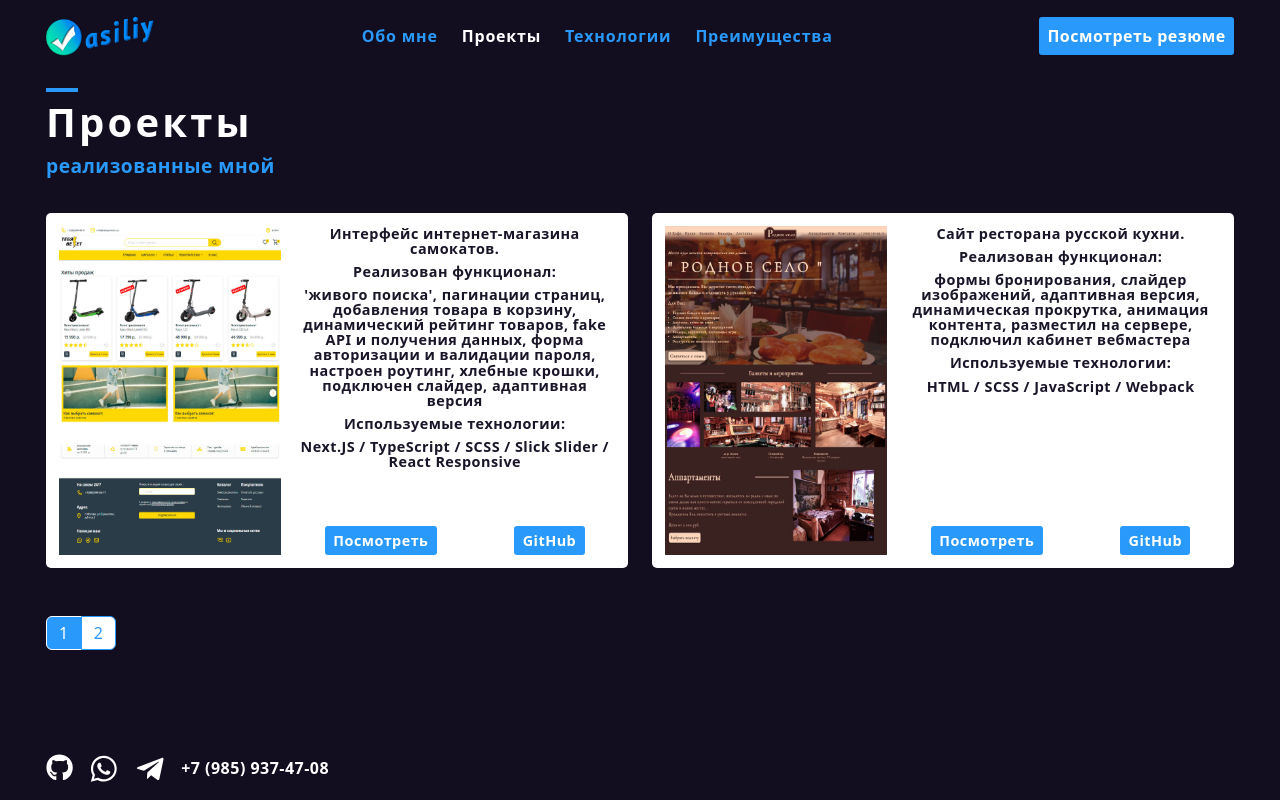
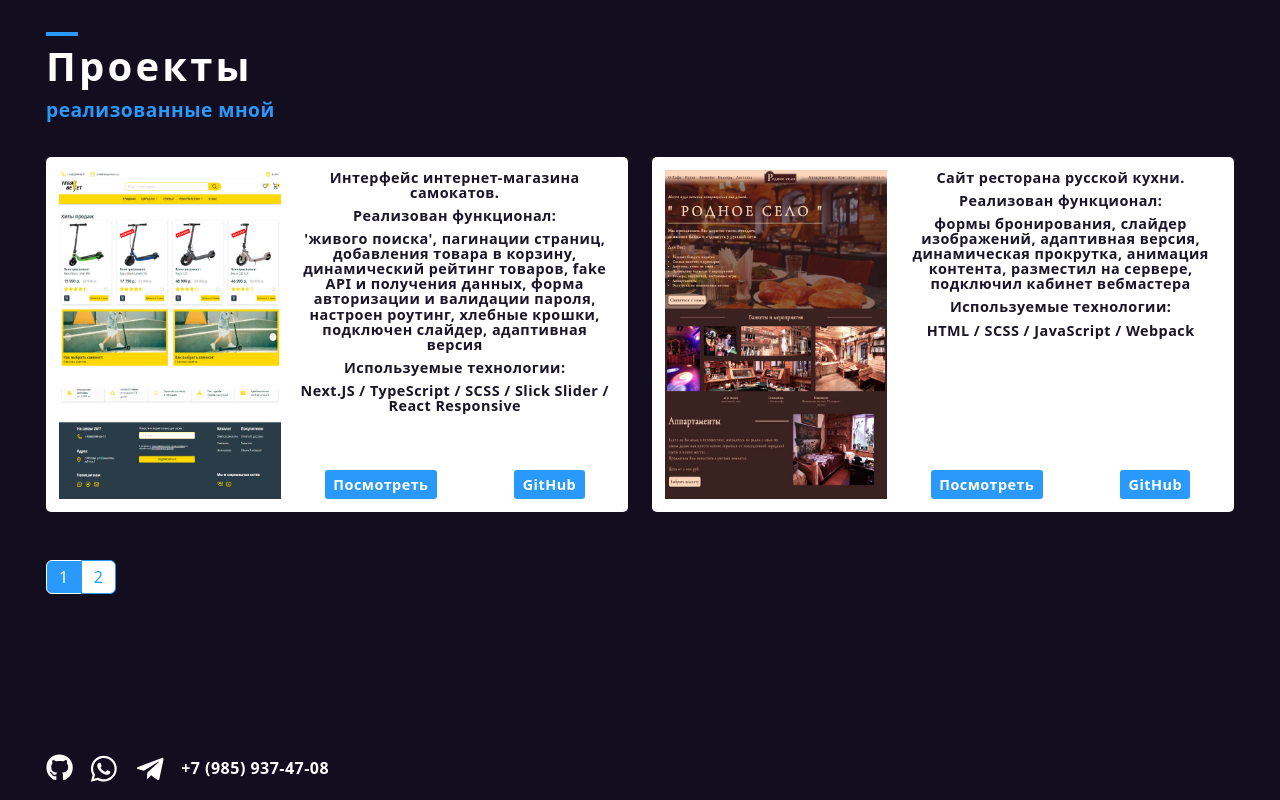
Before and after one commit to vigo-dev-web/my-portfolio, a React (Create React App) app: page /my-portfolio/projects in a window 1280 px wide. Built offline with nearby package versions, Linux system fonts and the light colour scheme.

Commit message:
refactoring

```diff
--- a/src/app/App.jsx
+++ b/src/app/App.jsx
@@ -8,7 +8,7 @@ function App() {
 	const isTabletOrMobile = useMediaQuery({ query: '(max-width: 767px)' })
 	return (
 		<>
-			{isTabletOrMobile ? <MobileNavBar /> : <NavBar />}
+			{/* {isTabletOrMobile ? <MobileNavBar /> : <NavBar />} */}
 			<Content />
 			<Footer />
 		</>
--- a/src/app/components/pages/mainPage/mainPage.module.scss
+++ b/src/app/components/pages/mainPage/mainPage.module.scss
@@ -14,6 +14,7 @@
       font-size: 0.8rem;
       line-height: 1.5;
       gap: 0;
+      // justify-content: flex-end;
    }
 }
 
--- a/src/index.scss
+++ b/src/index.scss
@@ -27,7 +27,6 @@
     display: flex;
     flex-direction: column;
     justify-content: space-between;
-
   }
 }
 
```
